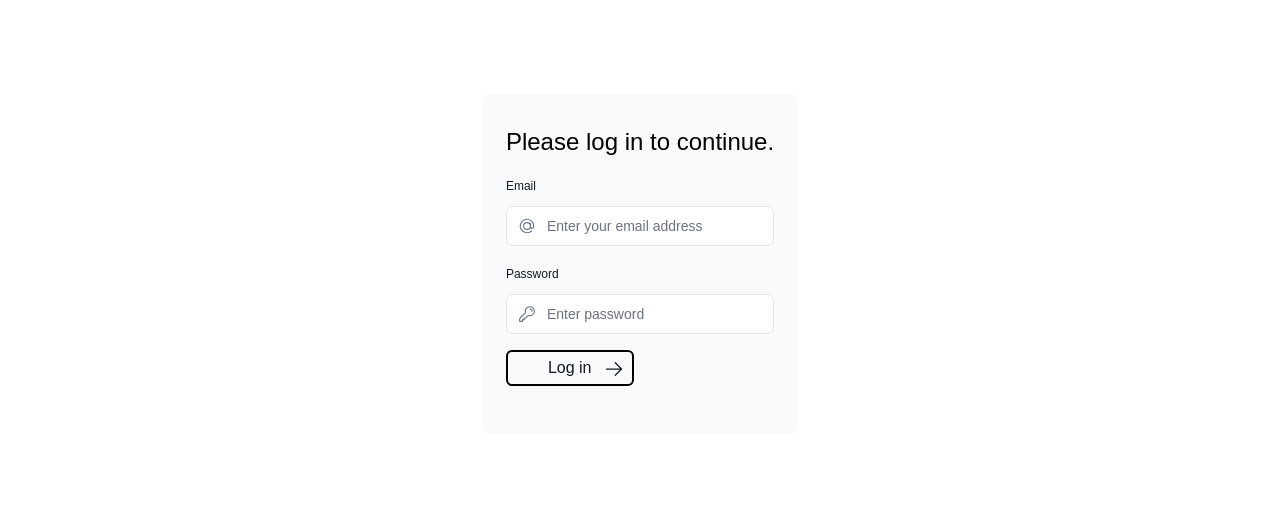
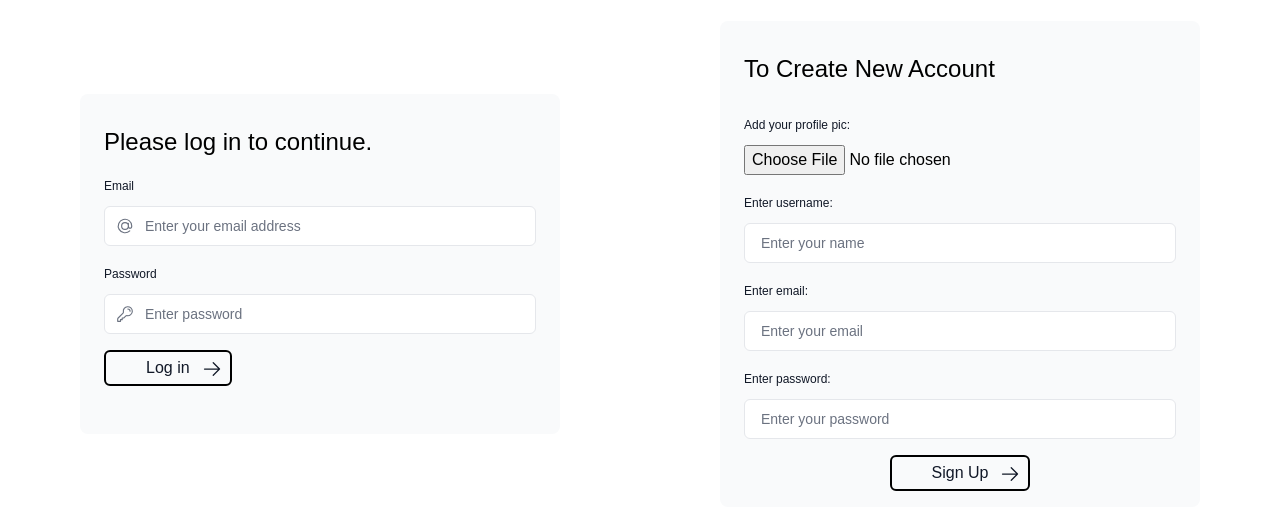
Before and after one commit to AnserShafiq/NASS_Dashboard, a Next.js app: page /login in a window 1280 px wide. Shown: the part 136-666 px from the top of the page. Built offline with nearby package versions, Linux system fonts and the light colour scheme.

Commit message:
Jan 15, 2025

```diff
--- a/app/api/images/[id]/route.ts
+++ b/app/api/images/[id]/route.ts
@@ -26,7 +26,7 @@ export async function GET(
     // Return the image with appropriate headers
     return new NextResponse(image.data, {
       headers: {
-        // 'Content-Type': image.content_type,
+        'Content-Type': image.content_type,
         'Cache-Control': 'public, max-age=31536000',
       },
     });
--- a/app/api/upload/route.ts
+++ b/app/api/upload/route.ts
@@ -9,7 +9,7 @@ async function GetUser(){
 }
 
 export async function POST(request: Request) {
-
+  console.log('Called Self created POST')
   try {
     const formData = await request.formData();
     const file = formData.get('file') as File;
--- a/app/layout.tsx
+++ b/app/layout.tsx
@@ -1,6 +1,7 @@
 import type { Metadata } from "next";
 import { Geist, Geist_Mono } from "next/font/google";
 import "@/app/ui/global.css";
+import { SessionProvider } from "next-auth/react";
 
 const geistSans = Geist({
   variable: "--font-geist-sans",
@@ -27,7 +28,9 @@ export default function RootLayout({
       <body
         className={`${geistSans.variable} ${geistMono.variable} antialiased`}
       >
+        <SessionProvider>
         {children}
+        </SessionProvider>
       </body>
     </html>
   );
--- a/app/lib/actions.ts
+++ b/app/lib/actions.ts
@@ -9,13 +9,16 @@ import { z } from "zod";
 
 
 const FormSchema = z.object({
+    profilePic: z
+        .instanceof(File) // Checks if `profilePic` is a File object
+        .refine(file => file.size > 0, "Profile picture is required and must not be empty."),
     id: z.string(),
     name: z.string(),
     email: z.string(),
-    password:z.string()
+    password: z.string()
 })
 
-const CreateUser = FormSchema.omit({})
+const CreateUser = FormSchema.omit({id:true})
 const EditUser = FormSchema.omit({id:true})
 
 export async function checkUserId(id:string) {
@@ -27,18 +30,30 @@ export async function checkUserId(id:string) {
 
 
 export async function createUser (formData: FormData):Promise<void>{
-    const { id,name, email, password} = CreateUser.parse({
-        id: formData.get('id'),
+    const { profilePic,name, email, password} = CreateUser.parse({
+        profilePic: formData.get('profilePic'),
+        // id: formData.get('id'),
         name: formData.get('name'),
         email:formData.get('email'),
         password:formData.get('password'),
     })
+
+    const buffer = Buffer.from(await profilePic.arrayBuffer())
+
     try{
-        await sql`
-        INSERT INTO tabletwo (id,name,email,password)
-        VALUES (${id}, ${name}, ${email},${password})
-        `
+        console.log(profilePic)
+        // await sql`
+        // INSERT INTO tabletwo (id,user_name,user_email,password,profile_pic,pic_type,created_at)
+        // VALUES (${id}, ${name}, ${email},${password},${buffer},)
+        // `
+        const query = {
+            text: 'INSERT INTO user_profiles (user_name,user_email,password,profile_pic,pic_type,created_at) VALUES($1,$2,$3,$4,$5,NOW())',
+            values: [ name, email, password, buffer,'.png' ]
+        }
+
+        await sql.query(query)
         console.log('Created a user')
+
     }catch(error){
         console.error('User not got created', error);
         // alert({message:'User creation failed'})
@@ -56,7 +71,7 @@ export async function editUser (id:string, formData: FormData){
     })
 
     try {
-        await sql`UPDATE tabletwo SET name=${name}, email=${email}, password=${password} WHERE id=${id}`
+        await sql`UPDATE user_profiles SET user_name=${name}, user_email=${email}, password=${password} WHERE id=${id}`
     } catch {
         return{
             message: 'User not available',
--- a/app/lib/definitions.ts
+++ b/app/lib/definitions.ts
@@ -2,8 +2,8 @@
 
 export type User = {
     id:string,
-    name: string,
-    email:string,
+    user_name: string,
+    user_email:string,
     password:string,
 };
 
--- a/app/lib/fetchings.ts
+++ b/app/lib/fetchings.ts
@@ -4,7 +4,7 @@ import { User } from "./definitions";
 
 export async function fetchUsers (){
     try{
-        const users = await sql<User>`SELECT * FROM tabletwo`;
+        const users = await sql<User>`SELECT * FROM user_profiles`;
         return users.rows;
     }catch(error){
         console.error('Unable to read users from DB', error)
@@ -15,7 +15,7 @@ export async function fetchUsers (){
 
 export async function fetchUserById(id:string){
     try{
-        const user = await sql<User>`SELECT * FROM tabletwo WHERE id=${id}`
+        const user = await sql<User>`SELECT * FROM user_profiles WHERE id=${id}`
         return user.rows[0]
     }catch{
         console.error('User not found')
--- a/app/login/page.tsx
+++ b/app/login/page.tsx
@@ -1,10 +1,15 @@
+import CreateUserForm from "../ui/create-user";
 import Form from "../ui/login/login-form";
-
 
 export default function Page(){
     return(
-        <main className="flex flex-col min-h-screen min-w-screen items-center justify-center">
-            <Form />
+        <main className="flex flex-row min-h-screen min-w-screen items-center justify-center">
+            <div className="w-[50%] px-[5rem]">
+                <Form/>
+            </div>
+            <div className="w-[50%] px-[5rem]">
+                <CreateUserForm />
+            </div>
         </main>
     )
 }
--- a/app/ui/create-user.tsx
+++ b/app/ui/create-user.tsx
@@ -1,40 +1,55 @@
 'use client'
-import { useDebouncedCallback } from "use-debounce";
-import { checkUserId, createUser } from "../lib/actions";
-import { useState } from "react";
+import { ArrowRightIcon } from "@heroicons/react/24/outline"
+import { createUser } from "../lib/actions"
+
+// import { useDebouncedCallback } from "use-debounce";
+// import { checkUserId, createUser } from "../lib/actions";
+// import { useState } from "react";
 
 
-export default function Form(){
+export default function CreateUserForm(){
 
-    const [idCheck,setIdCheck] = useState<boolean|null>(null)
+    // const [idCheck,setIdCheck] = useState<boolean|null>(null)
 
 
-    const handleUserId = useDebouncedCallback(async(term:string) => {
-        const check:number = await checkUserId(term);
-        if( check === 0 && term){
-            setIdCheck(true)
-        }else if(check > 0 && term){
-            setIdCheck(false)
-        }else{
-            setIdCheck(null)
-        }
-    },300)
+    // const handleUserId = useDebouncedCallback(async(term:string) => {
+    //     const check:number = await checkUserId(term);
+    //     if( check === 0 && term){
+    //         setIdCheck(true)
+    //     }else if(check > 0 && term){
+    //         setIdCheck(false)
+    //     }else{
+    //         setIdCheck(null)
+    //     }
+    // },300)
     return(
-        <form action={createUser}>
-            <div className='flex flex-col'>
-            <label>Add your profile pic:</label>
-            <input type='file' name='profilePic' id="profilePic" accept="image/png, image/jpeg, image/jpg"/>
-            <label>Enter user id:</label>
-            <input className="text-black" type="text" name="id" id="id" placeholder="enter your username id" onChange={(e) => handleUserId(e.target.value)}/>
-            {idCheck === false && <p className="text-red-500">This ID is already taken.</p>}
-            {idCheck === true && <p className="text-green-500">This ID is available!</p>}
-                <label>Enter username:</label>
-                <input className="text-black" type="text" name="name" id="name" placeholder="enter your name" />
-                <label>Enter email:</label>
-                <input className="text-black" type="email" name="email" id="email" placeholder="enter your email" />
-                <label>Enter password:</label>
-                <input className="text-black" type="text" name="password" id="password" placeholder="enter your password" />
-                <button type="submit">Submit</button>
+        <form className="space-y-3 text-black" action={createUser}>
+            <div className='flex-1 rounded-lg bg-gray-50 px-6 pb-4 pt-8'>
+            <h1 className={`text-black mb-3 text-2xl`}>
+                To Create New Account
+            </h1>
+                <div className='w-full flex flex-col'>
+                    <label className="mb-3 mt-5 block text-xs font-medium text-gray-900">Add your profile pic:</label>
+                    <input type='file' name='profilePic' id="profilePic" accept="image/png, image/jpeg, image/jpg"/>
+
+                    {/* <label>Enter user id:</label>
+                    <input className="peer block w-full rounded-md border border-gray-200 py-[9px] px-4 text-sm outline-2 placeholder:text-gray-500" type="text" name="id" id="id" placeholder="enter your username id" onChange={(e) => handleUserId(e.target.value)}/>
+                    {idCheck === false && <p className="text-red-500">This ID is already taken.</p>}
+                    {idCheck === true && <p className="text-green-500">This ID is available!</p>}
+                    */}
+                    <label className="mb-3 mt-5 block text-xs font-medium text-gray-900">Enter username:</label>
+                    <input className="peer block w-full rounded-md border border-gray-200 py-[9px] px-4 text-sm outline-2 placeholder:text-gray-500" type="text" name="name" id="name" placeholder="Enter your name" />
+
+                    <label className="mb-3 mt-5 block text-xs font-medium text-gray-900">Enter email:</label>
+                    <input className="peer block w-full rounded-md border border-gray-200 py-[9px] px-4 text-sm outline-2 placeholder:text-gray-500" type="email" name="email" id="email" placeholder="Enter your email" />
+
+                    <label className="mb-3 mt-5 block text-xs font-medium text-gray-900">Enter password:</label>
+                    <input className="peer block w-full rounded-md border border-gray-200 py-[9px] px-4 text-sm outline-2 placeholder:text-gray-500" type="text" name="password" id="password" placeholder="Enter your password" />
+
+                    <button type="submit" className="mt-4 text-gray-900 w-fit py-1 px-10 border-2 border-black rounded-md mx-auto relative">
+                    Sign Up <ArrowRightIcon className="ml-auto h-5 w-5 text-gray-900 absolute h-full top-[2%] right-2" />
+                    </button>
+                </div>
             </div>
         </form>
     )
--- a/app/ui/dashboard/userslist.tsx
+++ b/app/ui/dashboard/userslist.tsx
@@ -35,13 +35,13 @@ export default async function Userslist(){
                     Users.map((user) => (
                         <tr className="w-full" key={user.id}>
                             <td className="border-2 align-top border-black text-start w-[25%] max-w-[25%] text-wrap">
-                                {user.name}
+                                {user.user_name}
                             </td>
                             <td className="border-2 align-top border-black text-start w-[25%] max-w-[25%] text-wrap">
                                 {user.id}
                             </td>
                             <td className="border-2 align-top border-black text-start w-[25%] max-w-[25%] text-wrap">
-                                {user.email}
+                                {user.user_email}
                             </td>
                             {/* <td className="border-2 border-black text-start w-[25%] max-w-[25%] truncate overflow-hidden text-wrap">
                                 {user.password}
--- a/auth.ts
+++ b/auth.ts
@@ -5,10 +5,11 @@ import { z } from "zod";
 import { User } from "./app/lib/definitions";
 import { sql } from "@vercel/postgres";
 // import bcrypt from 'bcrypt'
+
 async function getUser(email:string) {
     try{
         console.log('Going to check email in DB', email)
-        const user = await sql<User>`SELECT * FROM tabletwo WHERE email=${email}`
+        const user = await sql<User>`SELECT * FROM user_profiles WHERE user_email=${email}`
         return user.rows[0]
     }catch(error){
         console.error('Failed to fetch user:', error);
```
Also changed, not shown: app/dashboard/(overview)/page.tsx (+11 -6 lines).
